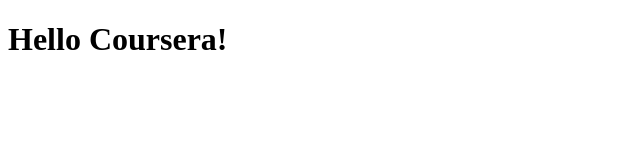
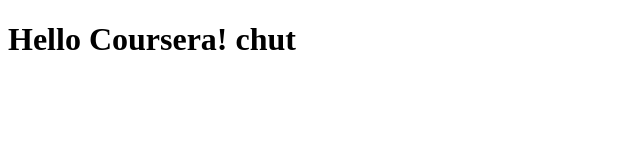
Before and after one commit to vinnagar/prectice, a plain HTML site: page site/index.html in a window 1280 px wide. Shown: the whole page, without its empty margins (0-640 px from the left). Drawn offline with Linux system fonts and the light colour scheme.

Commit message:
small addition.

```diff
--- a/site/index.html
+++ b/site/index.html
@@ -4,6 +4,6 @@
 	<title>Hello Coursera!</title>
 </head>
 <body>
-<h1>Hello Coursera!</h1>
+<h1>Hello Coursera! chut</h1>
 </body>
 </html>
```
